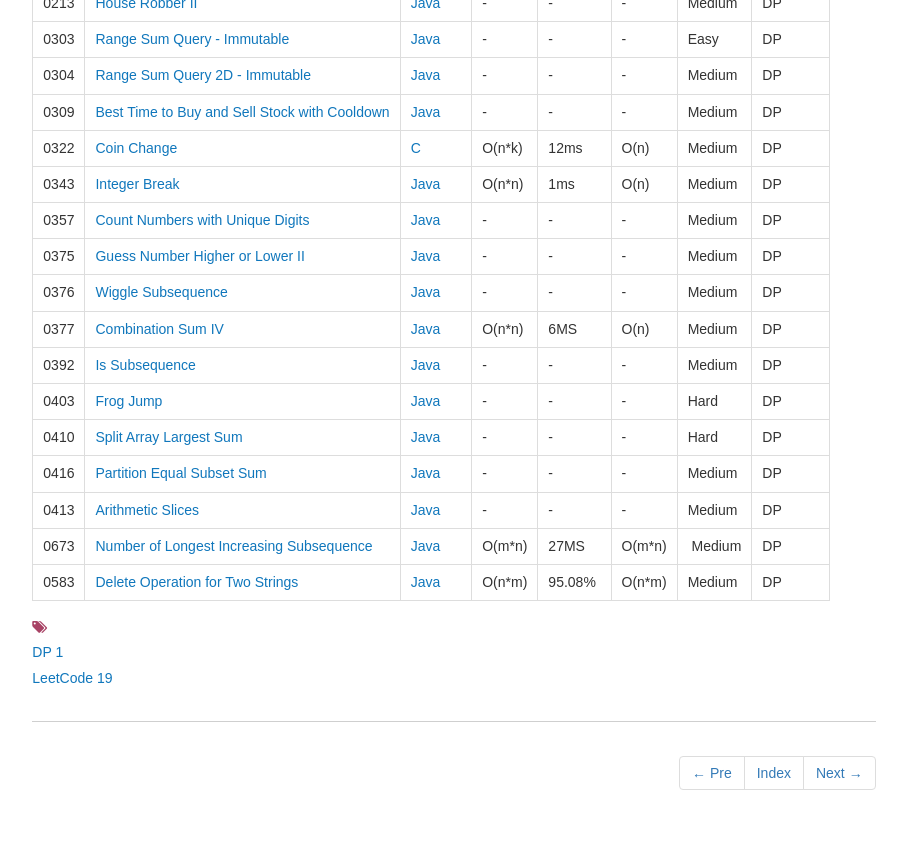
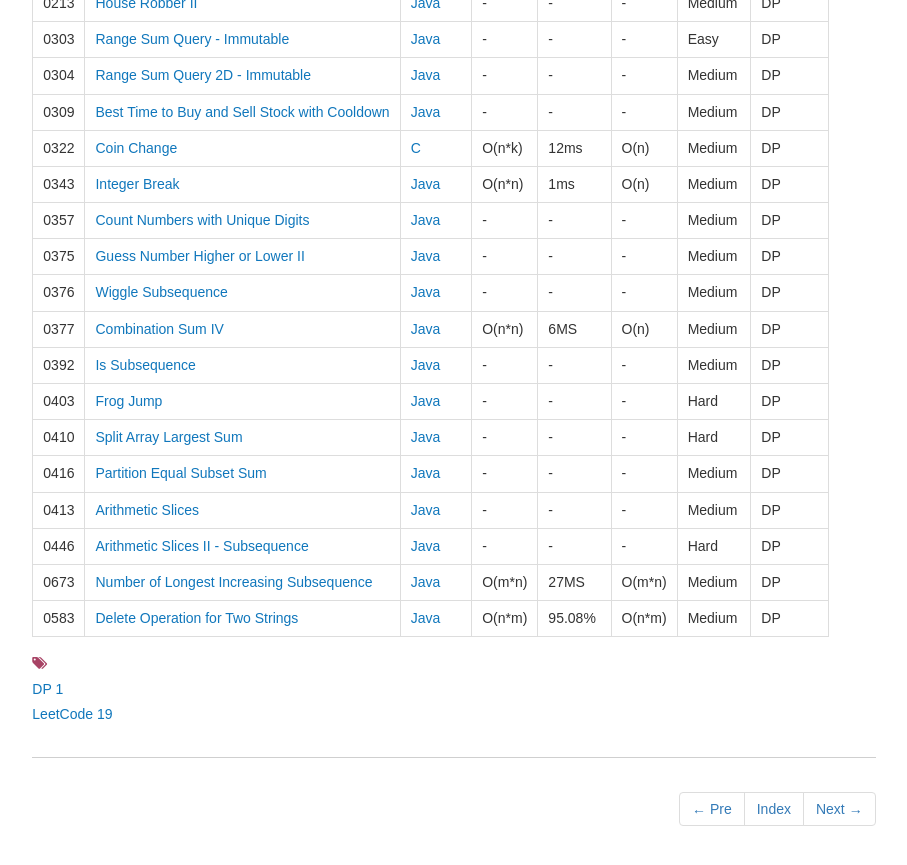
Before and after one commit to dunso/algorithm, a Jekyll site: the page built from docs/_posts/2017-12-03-DP.md, in a window 1280 px wide and 900 px high, scrolled down 820 px. Shown: the top 865 px of the window, without its empty margins (186-1093 px from the left). Built offline with Jekyll 4.4.1, drawn with Linux system fonts in a browser that asks for light colours; nearby versions of some CDN libraries.

Commit message:
Add index of LeetCode0446.java to docs

```diff
--- a/docs/_posts/2017-12-03-DP.md
+++ b/docs/_posts/2017-12-03-DP.md
@@ -44,5 +44,6 @@ icon: file-alt
 |0410|[Split Array Largest Sum](https://leetcode.com/problems/split-array-largest-sum/) | [Java](https://e.srl/leetcode-410/)  |-|-|-| Hard |DP|
 |0416|[Partition Equal Subset Sum](https://leetcode.com/problems/partition-equal-subset-sum/description/) | [Java](https://e.srl/leetcode-416/)  |-|-|-| Medium |DP|
 |0413|[Arithmetic Slices](https://leetcode.com/problems/arithmetic-slices/description/)|[Java](https://e.srl/leetcode-413/)|-|-|-|Medium|DP|
-|0673|[Number of Longest Increasing Subsequence](https://leetcode.com/problems/number-of-longest-increasing-subsequence/) | [Java](https://e.srl/leetcode-673/)  | O(m\*n) |27MS| O(m\*n)  |  Medium |DP|
+|0446|[Arithmetic Slices II - Subsequence](https://leetcode.com/problems/arithmetic-slices-ii-subsequence/)|[Java](https://e.srl/leetcode-446/)|-|-|-|Hard|DP|
+|0673|[Number of Longest Increasing Subsequence](https://leetcode.com/problems/number-of-longest-increasing-subsequence/) | [Java](https://e.srl/leetcode-673/) | O(m\*n) |27MS| O(m\*n) |Medium|DP|
 |0583|[Delete Operation for Two Strings](https://leetcode.com/problems/delete-operation-for-two-strings)| [Java](https://e.srl/leetcode-58/)  | O(n\*m) |95.08%| O(n\*m)  |  Medium |DP |
```
